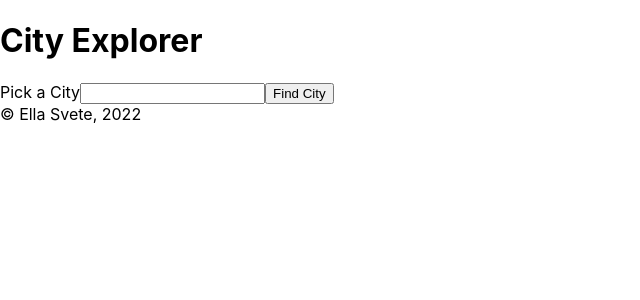
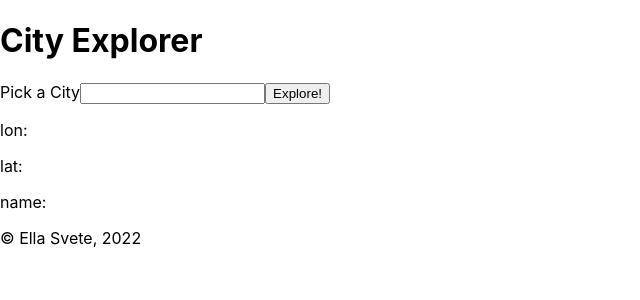
Before and after one commit to EllaSvete/city-explorer, a React (Create React App) app: page / in a window 1280 px wide. Shown: the top 300 px of the page, without its empty margins (0-640 px from the left). Built offline with nearby package versions, Linux system fonts and the light colour scheme; no server answers.

Commit message:
steps 1&2

```diff
--- a/src/App.js
+++ b/src/App.js
@@ -3,15 +3,51 @@ import Header from './Header';
 import Main from './Main';
 import Footer from './Footer';
 import './App.css';
+import axios from 'axios';
+
+const API_KEY = process.env.REACT_APP_API_KEY
 
 class App extends React.Component {
+  constructor(props){
+    super(props);
+    this.state = {
+      cityData: {},
+    };
+  }
+
+  handleCity = (e) => {
+    this.setState({
+      city: e.target.value
+    });
+  };
+
+  getCityData = async (e) => {
+    e.preventDefault();
+    // get API data
+    let cityData = await axios.get(`https://us1.locationiq.com/v1/search.php?key=${API_KEY}&q=${this.state.city}&format=json`);
+    this.setState({
+      cityData: cityData.data[0],
+    });
+    console.log(this.state.cityData);
+  }
+
   render() {
     return (
       <>
       <Header/>
       <Main/>
-      <Footer/>
-
+    <main>
+      <form onSubmit={this.getCityData}>
+        <label>Pick a City
+          <input type="text" onInput={this.handleCity} name="city"/>
+        </label>
+        <button type="submit">Explore!</button>
+      </form>
+    </main>
+    <p>lon: {this.state.cityData.lon}</p>
+    <p>lat:{this.state.cityData.lat}</p>
+    <p>name:{this.state.cityData.display_name}</p>
+    <Footer/>
       </>
     )
   }
--- a/src/Main.js
+++ b/src/Main.js
@@ -1,30 +1,13 @@
 import React from 'react';
 
 class Main extends React.Component {
-  constructor(props){
-    super(props);
-    this.state = {
-      city: ''
-    };
-  }
 
-  handleCity = (e) => {
-    this.setState({
-      city: e.target.value
-    });
-  };
+
 
   render() {
     console.log(this.state);
     return (
-    <main>
-      <form>
-        <label>Pick a City
-          <input type="text" onInput={this.handleCity} name="city"/>
-        </label>
-        <button type="submit">Find City</button>
-      </form>
-    </main>
+    <main></main>
     )
   }
 };
```
Also changed, not shown: 1 other file (tests, documents, lock files or other folders).
